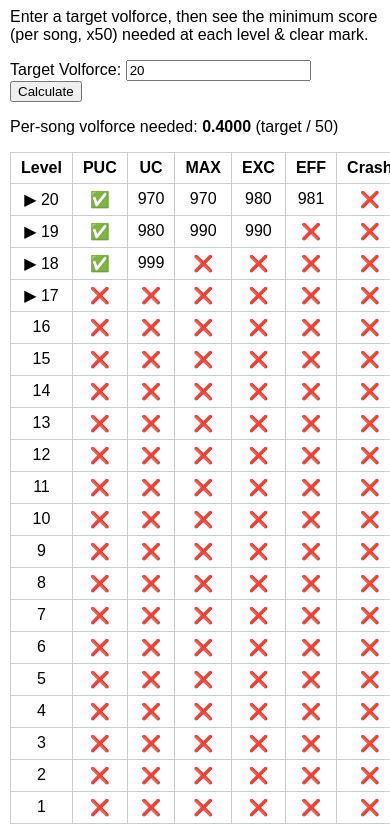
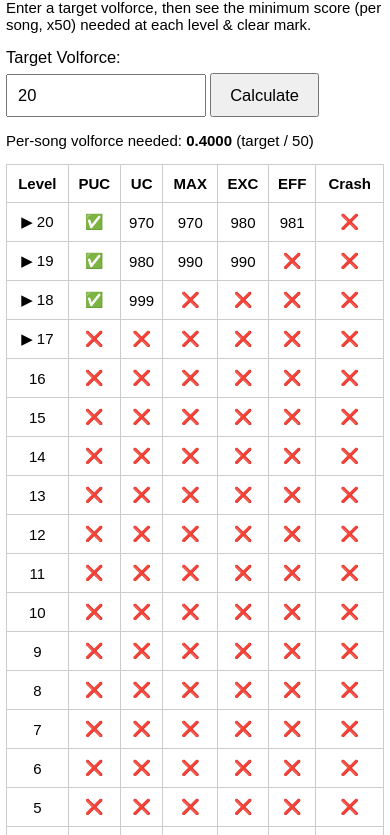
Before and after one commit to A-T-Burns/Target-Volforce-Calculator, a plain HTML site: page index.html in a window 390 px wide. Shown: the part 109-944 px from the top of the page. Drawn offline with Linux system fonts and the light colour scheme.

Commit message:
Improvements to mobile (#1)

```diff
--- a/index.html
+++ b/index.html
@@ -2,6 +2,7 @@
 <html lang="en">
 <head>
 <meta charset="UTF-8">
+<meta name="viewport" content="width=device-width, initial-scale=1">
 <title>Sound Voltex Volforce Target Calculator</title>
 <link rel="stylesheet" href="styles.css">
 </head>
--- a/styles.css
+++ b/styles.css
@@ -1,8 +1,17 @@
-body { font-family: sans-serif; max-width: 900px; margin: 20px auto; padding: 0 10px; }
+body { font-family: sans-serif; max-width: 900px; margin: 20px auto; padding: 0 10px; font-size: 16px; }
+input, button, label { font-size: 1.1em; }
+input[type="number"] { padding: 10px; width: 100%; max-width: 200px; box-sizing: border-box; }
+button { padding: 10px 18px; min-height: 44px; cursor: pointer; }
+label { display: block; margin-bottom: 6px; }
 table { border-collapse: collapse; width: 100%; }
-th, td { border: 1px solid #ccc; padding: 6px 10px; text-align: center; }
+th, td { border: 1px solid #ccc; padding: 8px 6px; text-align: center; }
 tr.expandable { cursor: pointer; }
 tr.expandable td:first-child::before { content: "\25B6  "; }
 tr.expandable.expanded td:first-child::before { content: "\25BC  "; }
 tr.sub { display: none; background: #ccc; }
 tr.sub.shown { display: table-row; }
+
+@media (max-width: 600px) {
+  body { font-size: 15px; padding: 0 6px; }
+  th, td { padding: 10px 2px; }
+}
```
